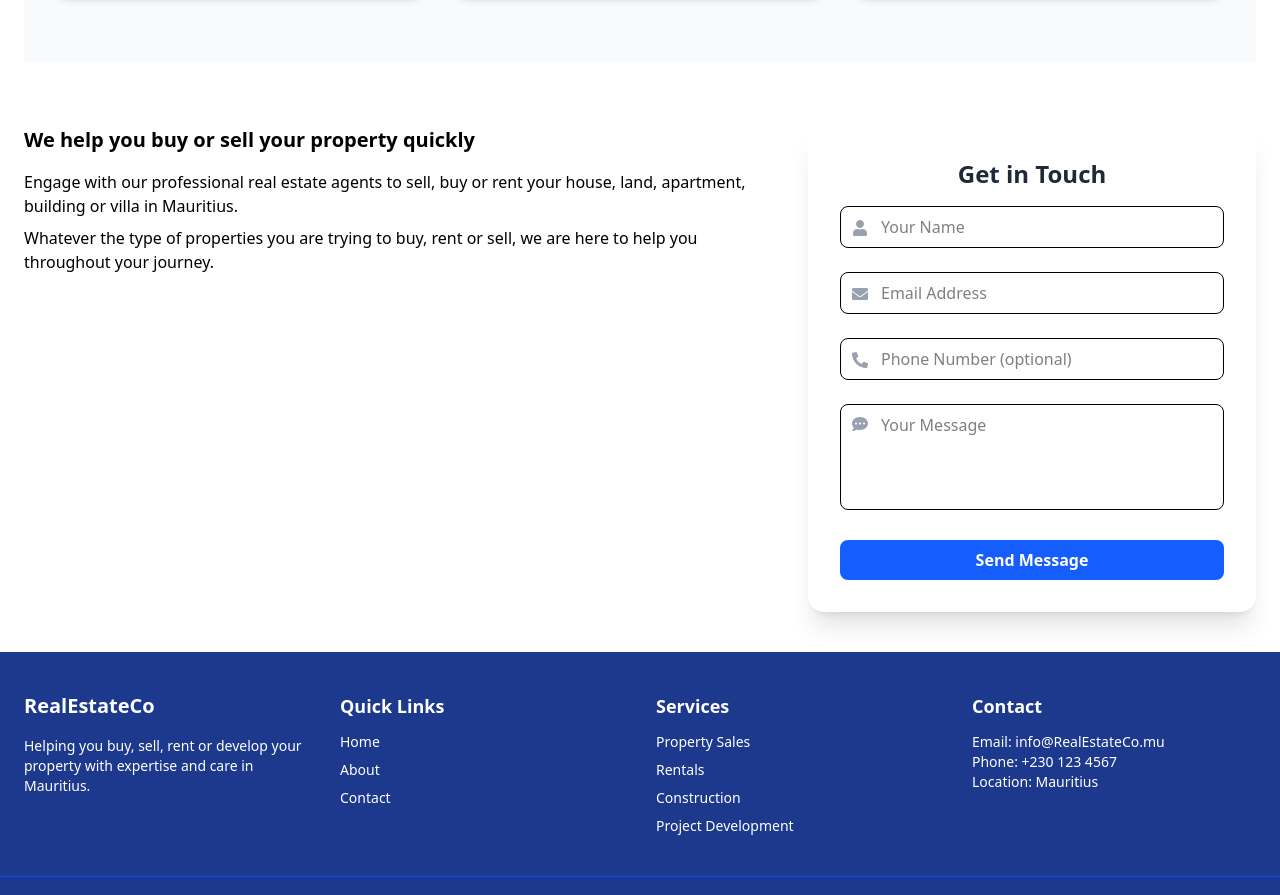
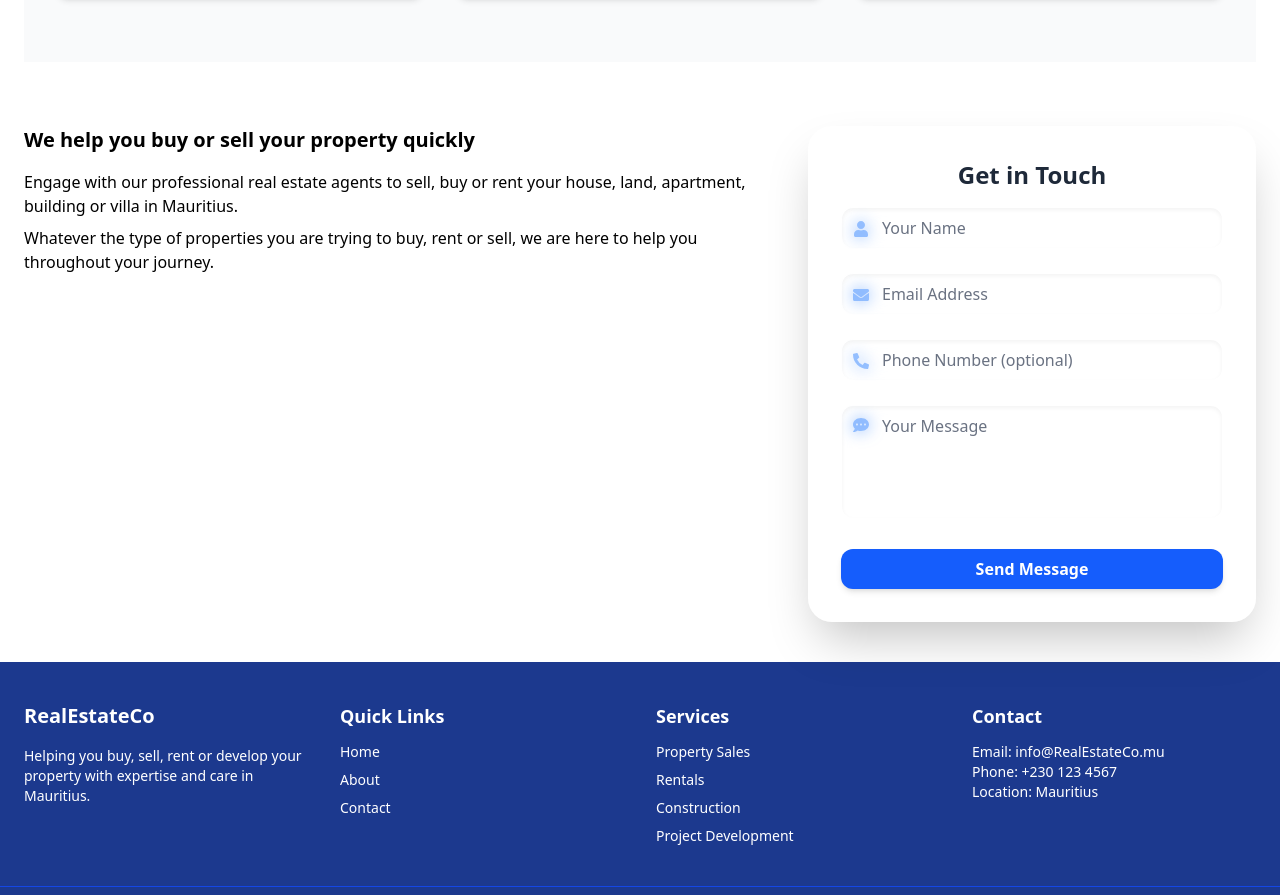
Before and after one commit to PreehanshProjects/real-estate-agency, a React (Vite) app: page / in a window 1280 px wide. Shown: the part 1400-2295 px from the top of the page. Built offline with nearby package versions, Linux system fonts and the light colour scheme.

Commit message:
glassify the inputs

```diff
--- a/src/pages/Home/ContactForm.jsx
+++ b/src/pages/Home/ContactForm.jsx
@@ -23,70 +23,59 @@ export default function ContactForm() {
   return (
     <form
       onSubmit={handleSubmit}
-      className="bg-white p-8 rounded-2xl shadow-xl w-full max-w-md sticky top-10 self-start space-y-6"
+      className="bg-white/20 backdrop-blur-md p-8 rounded-3xl shadow-2xl w-full max-w-md sticky top-10 self-start space-y-6 border border-white/30"
     >
       <h3 className="text-2xl font-bold text-gray-800 text-center mb-4">
         Get in Touch
       </h3>
 
-      {/* Name */}
-      <div className="relative">
-        <FaUser className="absolute top-3.5 left-3 text-gray-400" />
-        <input
-          type="text"
-          name="name"
-          value={formData.name}
-          onChange={handleChange}
-          placeholder="Your Name"
-          required
-          className="pl-10 pr-4 py-2 w-full border rounded-lg focus:outline-none focus:ring-2 focus:ring-blue-500 transition"
-        />
-      </div>
-
-      {/* Email */}
-      <div className="relative">
-        <FaEnvelope className="absolute top-3.5 left-3 text-gray-400" />
-        <input
-          type="email"
-          name="email"
-          value={formData.email}
-          onChange={handleChange}
-          placeholder="Email Address"
-          required
-          className="pl-10 pr-4 py-2 w-full border rounded-lg focus:outline-none focus:ring-2 focus:ring-blue-500 transition"
-        />
-      </div>
-
-      {/* Phone */}
-      <div className="relative">
-        <FaPhoneAlt className="absolute top-3.5 left-3 text-gray-400" />
-        <input
-          type="tel"
-          name="phone"
-          value={formData.phone}
-          onChange={handleChange}
-          placeholder="Phone Number (optional)"
-          className="pl-10 pr-4 py-2 w-full border rounded-lg focus:outline-none focus:ring-2 focus:ring-blue-500 transition"
-        />
-      </div>
+      {/* Form Fields */}
+      {[
+        { icon: FaUser, name: "name", type: "text", placeholder: "Your Name" },
+        {
+          icon: FaEnvelope,
+          name: "email",
+          type: "email",
+          placeholder: "Email Address",
+        },
+        {
+          icon: FaPhoneAlt,
+          name: "phone",
+          type: "tel",
+          placeholder: "Phone Number (optional)",
+        },
+      ].map(({ icon: Icon, name, type, placeholder }) => (
+        <div key={name} className="relative">
+          <Icon className="absolute left-3 top-3.5 text-blue-500" />
+          <input
+            type={type}
+            name={name}
+            value={formData[name]}
+            onChange={handleChange}
+            placeholder={placeholder}
+            required={name !== "phone"}
+            className="pl-10 pr-4 py-2 w-full rounded-xl bg-white/40 text-gray-800 placeholder-gray-500 shadow-inner border border-white/50 focus:outline-none focus:ring-2 focus:ring-blue-500 backdrop-blur-sm transition"
+          />
+        </div>
+      ))}
 
       {/* Message */}
       <div className="relative">
-        <FaCommentDots className="absolute top-3 left-3 text-gray-400" />
+        <FaCommentDots className="absolute left-3 top-3 text-blue-500" />
         <textarea
           name="message"
           value={formData.message}
           onChange={handleChange}
+          rows={4}
           placeholder="Your Message"
-          rows={4}
-          className="pl-10 pr-4 pt-2 w-full border rounded-lg resize-none focus:outline-none focus:ring-2 focus:ring-blue-500 transition"
+          className="pl-10 pr-4 pt-2 pb-2 w-full rounded-xl bg-white/40 text-gray-800 placeholder-gray-500 shadow-inner border border-white/50 focus:outline-none focus:ring-2 focus:ring-blue-500 backdrop-blur-sm transition resize-none"
         />
       </div>
 
-      {/* Submit Button */}
+      {/* Button */}
       <button
         type="submit"
-        className="w-full bg-blue-600 text-white py-2 rounded-lg hover:bg-blue-700 transition font-semibold"
+        className="w-full bg-blue-600 text-white py-2 rounded-xl hover:bg-blue-700 transition font-semibold shadow-md"
       >
         Send Message
       </button>
```
